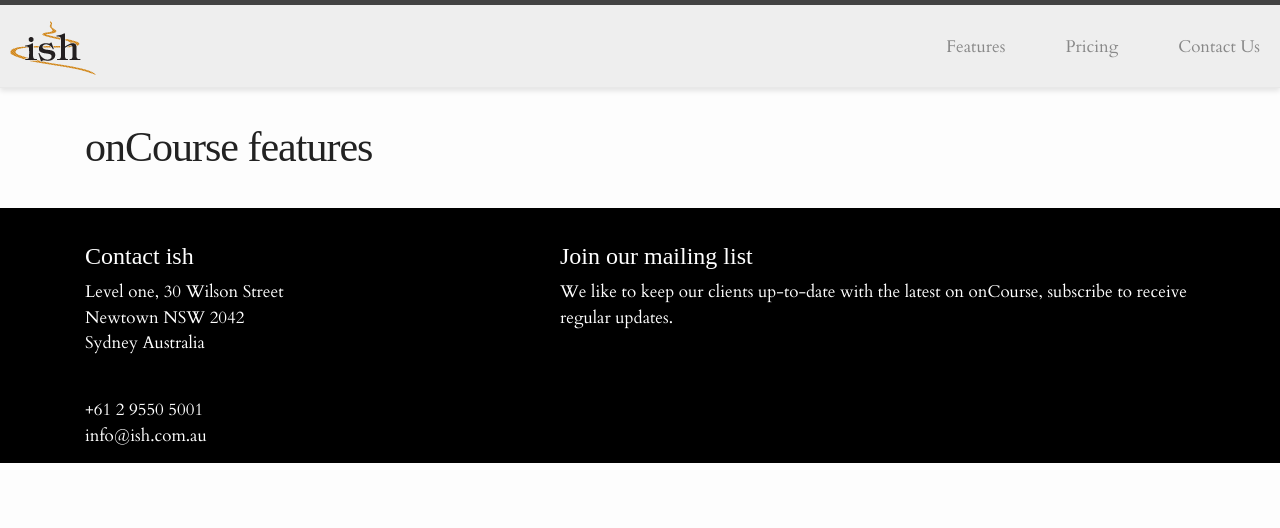
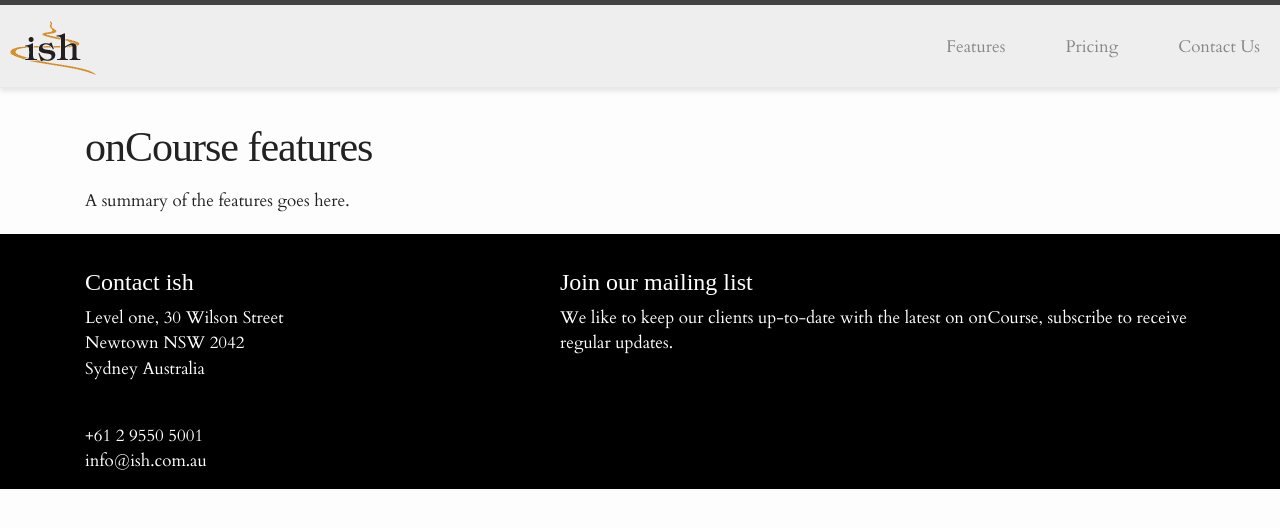
Before and after one commit to stephenmcilwaine/website, a Jekyll site: the page built from features/index.md, in a window 1280 px wide. Shown: the top 528 px of the page. Built offline with Jekyll 4.4.1, drawn with Linux system fonts in a browser that asks for light colours; some web fonts are replaced.

```diff
--- a/features/index.md
+++ b/features/index.md
@@ -6,3 +6,5 @@
   name: features
   parent: __root
 ---
+
+A summary of the features goes here.
```
Also changed, not shown: Gemfile.lock.
